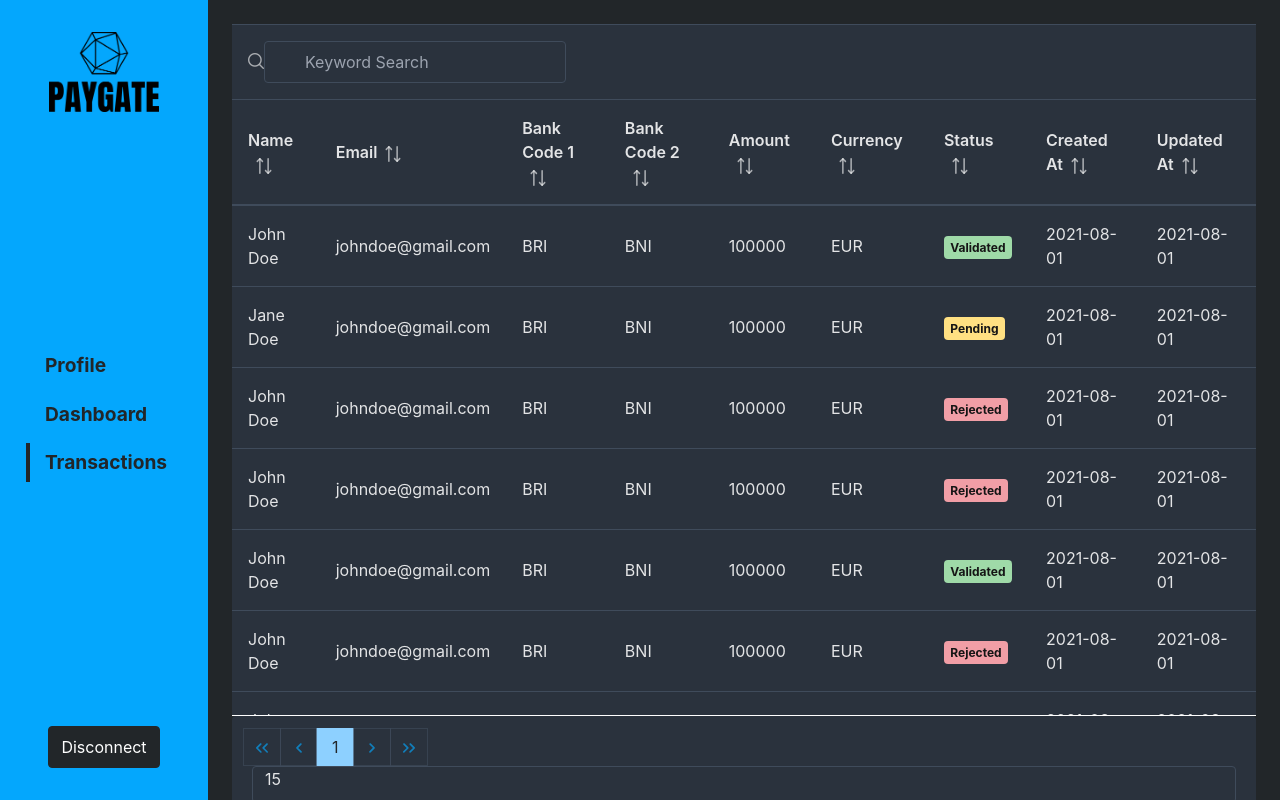
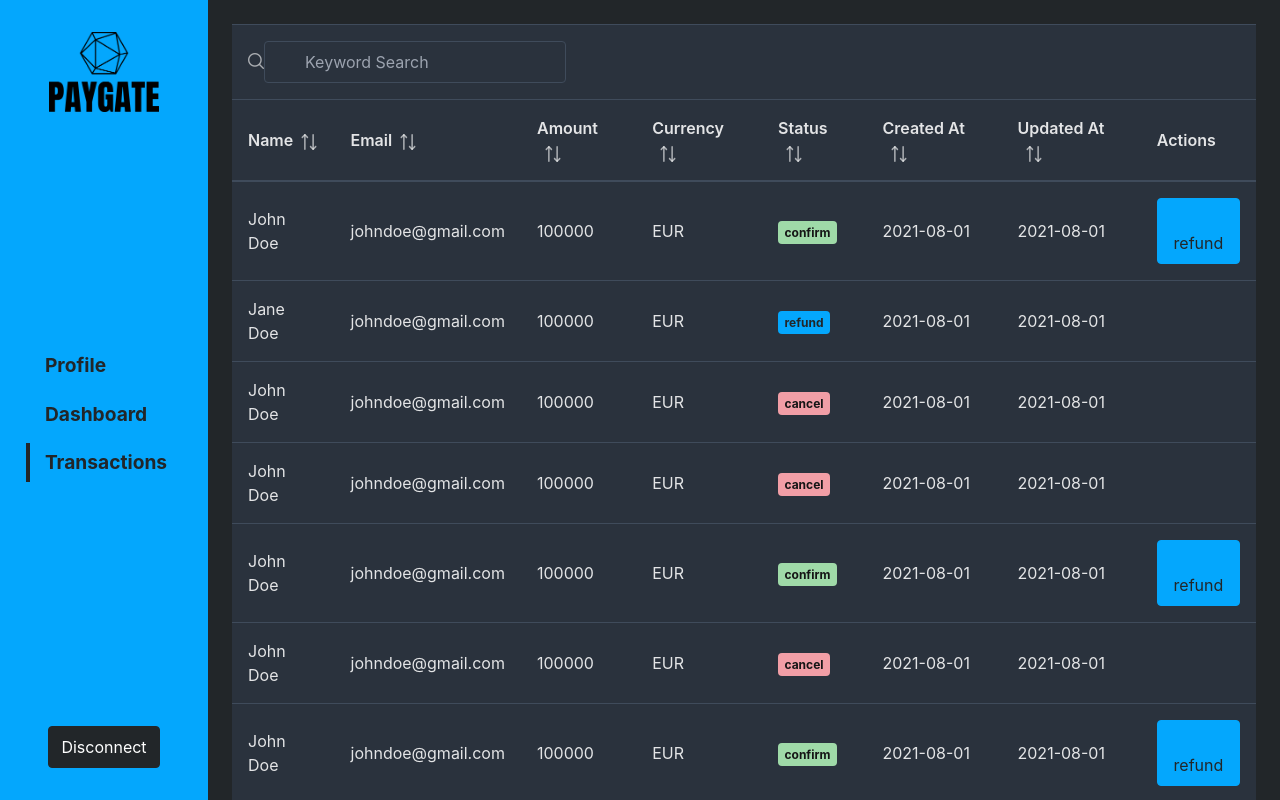
Before and after one commit to AlexandreHardyy/4A-ChallengeStack_S2, a Nuxt app in the folder Client/: page /back/transactions in a window 1280 px wide. Built offline with nearby package versions, Linux system fonts and the light colour scheme.

Commit message:
enh: add refund action to front (need to connect to api)
put back transitions

```diff
--- a/Client/app.vue
+++ b/Client/app.vue
@@ -2,6 +2,8 @@
 
 <template>
   <div>
+    <Toast></Toast>
+    <ConfirmPopup></ConfirmPopup>
     <NuxtLayout>
       <NuxtPage/>
     </NuxtLayout>
--- a/Client/pages/back/transactions.vue
+++ b/Client/pages/back/transactions.vue
@@ -1,10 +1,31 @@
 <script setup>
 import { ref } from 'vue';
 import {FilterMatchMode} from "primevue/api";
+import { useConfirm } from "primevue/useconfirm";
+import { useToast } from "primevue/usetoast";
+
 
 definePageMeta({
   layout: "back",
 });
+
+const toast = useToast();
+const confirm = useConfirm();
+
+const confirmRefund = (event) => {
+  confirm.require({
+    target: event.currentTarget,
+    message: 'Are you sure you want to refund?',
+    icon: 'pi pi-replay',
+    accept: () => {
+      //TODO: call api to refund transaction
+      toast.add({ severity: 'info', summary: 'Confirm', detail: 'Refund', life: 3000 });
+    },
+    reject: () => {
+      toast.add({ severity: 'error', summary: 'Cancel', detail: 'Cancel refund', life: 3000 });
+    }
+  });
+};
 
 const transactionHeaders = ref([
   {
@@ -14,8 +35,6 @@ const transactionHeaders = ref([
     key: 'name',
   },
   { name: 'Email', key: 'email', align: 'end' },
-  { name: 'Bank Code 1', key: 'bankCode1', align: 'end' },
-  { name: 'Bank Code 2', key: 'bankCode2', align: 'end' },
   { name: 'Amount', key: 'amount', align: 'end' },
   { name: 'Currency', key: 'currency', align: 'end' },
   {
@@ -35,6 +54,12 @@ const transactionHeaders = ref([
     key: 'updatedAt',
     align: 'end',
     sortable: false,
+  },
+  {
+    name: 'Actions',
+    key: 'actions',
+    align: 'end',
+    sortable: false,
   }
 ]);
 
@@ -42,168 +67,154 @@ const transactionDatas = [
   {
     name: "John Doe",
     email: "johndoe@gmail.com",
-    bankCode1: "BRI",
-    bankCode2: "BNI",
     amount: 100000,
     currency: "EUR",
-    status: "Validated",
+    status: "confirm",
     createdAt: "2021-08-01",
     updatedAt: "2021-08-01",
+    action: "refund"
   },
   {
     name: "Jane Doe",
     email: "johndoe@gmail.com",
-    bankCode1: "BRI",
-    bankCode2: "BNI",
     amount: 100000,
     currency: "EUR",
-    status: "Pending",
+    status: "refund",
     createdAt: "2021-08-01",
     updatedAt: "2021-08-01",
+    action: "refund"
   },
   {
     name: "John Doe",
     email: "johndoe@gmail.com",
-    bankCode1: "BRI",
-    bankCode2: "BNI",
     amount: 100000,
     currency: "EUR",
-    status: "Rejected",
+    status: "cancel",
     createdAt: "2021-08-01",
     updatedAt: "2021-08-01",
+    action: "refund"
   },
   {
     name: "John Doe",
     email: "johndoe@gmail.com",
-    bankCode1: "BRI",
-    bankCode2: "BNI",
     amount: 100000,
     currency: "EUR",
-    status: "Rejected",
+    status: "cancel",
     createdAt: "2021-08-01",
     updatedAt: "2021-08-01",
+    action: "refund"
   },
   {
     name: "John Doe",
     email: "johndoe@gmail.com",
-    bankCode1: "BRI",
-    bankCode2: "BNI",
     amount: 100000,
     currency: "EUR",
-    status: "Validated",
+    status: "confirm",
     createdAt: "2021-08-01",
     updatedAt: "2021-08-01",
+    action: "refund"
   },
   {
     name: "John Doe",
     email: "johndoe@gmail.com",
-    bankCode1: "BRI",
-    bankCode2: "BNI",
     amount: 100000,
     currency: "EUR",
-    status: "Rejected",
+    status: "cancel",
     createdAt: "2021-08-01",
     updatedAt: "2021-08-01",
+    action: "refund"
   },
   {
     name: "John Doe",
     email: "johndoe@gmail.com",
-    bankCode1: "BRI",
-    bankCode2: "BNI",
     amount: 100000,
     currency: "EUR",
-    status: "Validated",
+    status: "confirm",
     createdAt: "2021-08-01",
     updatedAt: "2021-08-01",
+    action: "refund"
   },
   {
     name: "John Doe",
     email: "johndoe@gmail.com",
-    bankCode1: "BRI",
-    bankCode2: "BNI",
     amount: 100000,
     currency: "EUR",
-    status: "Pending",
+    status: "refund",
     createdAt: "2021-08-01",
     updatedAt: "2021-08-01",
+    action: "refund"
   },
   {
     name: "John Doe",
     email: "johndoe@gmail.com",
-    bankCode1: "BRI",
-    bankCode2: "BNI",
     amount: 100000,
     currency: "EUR",
-    status: "Pending",
+    status: "refund",
     createdAt: "2021-08-01",
     updatedAt: "2021-08-01",
+    action: "refund"
   },
   {
     name: "John Doe",
     email: "johndoe@gmail.com",
-    bankCode1: "BRI",
-    bankCode2: "BNI",
     amount: 100000,
     currency: "EUR",
-    status: "Validated",
+    status: "confirm",
     createdAt: "2021-08-01",
     updatedAt: "2021-08-01",
+    action: "refund"
   },
   {
     name: "John Doe",
     email: "johndoe@gmail.com",
-    bankCode1: "BRI",
-    bankCode2: "BNI",
     amount: 100000,
     currency: "EUR",
-    status: "Pending",
+    status: "refund",
     createdAt: "2021-08-01",
     updatedAt: "2021-08-01",
+    action: "refund"
   },
   {
     name: "John Doe",
     email: "johndoe@gmail.com",
-    bankCode1: "BRI",
-    bankCode2: "BNI",
     amount: 100000,
     currency: "EUR",
-    status: "Pending",
+    status: "refund",
     createdAt: "2021-08-01",
     updatedAt: "2021-08-01",
+    action: "refund"
   },
   {
     name: "John Doe",
     email: "johndoe@gmail.com",
-    bankCode1: "BRI",
-    bankCode2: "BNI",
     amount: 100000,
     currency: "EUR",
-    status: "Rejected",
+    status: "cancel",
     createdAt: "2021-08-01",
     updatedAt: "2021-08-01",
+    action: "refund"
   },
   {
     name: "John Doe",
     email: "johndoe@gmail.com",
-    bankCode1: "BRI",
-    bankCode2: "BNI",
     amount: 100000,
     currency: "EUR",
-    status: "Pending",
+    status: "refund",
     createdAt: "2021-08-01",
     updatedAt: "2021-08-01",
+    action: "refund"
   },
 ];
 
 const getSeverity = (data) => {
   switch (data.status) {
-    case 'Validated':
+    case 'confirm':
       return 'success';
 
-    case 'Pending':
-      return 'warning';
+    case 'refund':
+      return 'secondary';
 
-    case 'Rejected':
+    case 'cancel':
       return 'danger';
 
     default:
@@ -226,22 +237,20 @@ const filters = ref({
                :rows="15"
                :rowsPerPageOptions="[15, 25, 50]"
                scrollable
-               scrollHeight="77vh"
+               scrollHeight="flex"
                v-model:filters="filters"
                :globalFilterFields="['name', 'currency', 'status']"
     >
       <template #header>
         <div class="flex justify-content-end">
-                    <span class="p-input-icon-left">
-                        <i class="pi pi-search" />
-                        <InputText v-model="filters['global'].value" placeholder="Keyword Search" />
-                    </span>
+          <span class="p-input-icon-left">
+            <i class="pi pi-search" />
+            <InputText v-model="filters['global'].value" placeholder="Keyword Search" />
+          </span>
         </div>
       </template>
       <Column field="name" header="Name" sortable/>
       <Column field="email" header="Email" sortable/>
-      <Column field="bankCode1" header="Bank Code 1" sortable/>
-      <Column field="bankCode2" header="Bank Code 2" sortable/>
       <Column field="amount" header="Amount" sortable/>
       <Column field="currency" header="Currency" sortable/>
       <Column header="Status" sortable>
@@ -251,8 +260,18 @@ const filters = ref({
       </Column>
       <Column field="createdAt" header="Created At" sortable/>
       <Column field="updatedAt" header="Updated At" sortable/>
+      <Column header="Actions">
+        <template #body="slotProps">
+<!--          <Button :label="slotProps.data.action" class="p-button-rounded p-button-primary"/>-->
+          <Button v-if="slotProps.data.status === 'confirm'" @click="confirmRefund($event)" icon="pi pi-" :label="slotProps.data.action"></Button>
+        </template>
+      </Column>
     </DataTable>
   </div>
 </template>
 
-<style scoped></style>
+<style scoped>
+.card{
+  height: 100%;
+}
+</style>
--- a/Client/plugins/primevue.js
+++ b/Client/plugins/primevue.js
@@ -10,6 +10,8 @@ import Tag from 'primevue/tag';
 import Card from 'primevue/card';
 import Calendar from 'primevue/calendar';
 import Chart from 'primevue/chart';
+import ConfirmPopup from 'primevue/confirmpopup';
+import ConfirmationService from 'primevue/confirmationservice';
 
 export default defineNuxtPlugin(nuxtApp => {
     nuxtApp.vueApp.use(PrimeVue, {ripple: true})
@@ -24,5 +26,7 @@ export default defineNuxtPlugin(nuxtApp => {
     nuxtApp.vueApp.component('Card', Card)
     nuxtApp.vueApp.component('Calendar', Calendar)
     nuxtApp.vueApp.component('Chart', Chart)
+    nuxtApp.vueApp.component('ConfirmPopup', ConfirmPopup)
+    nuxtApp.vueApp.use(ConfirmationService)
     //other components that you need
 })
```
